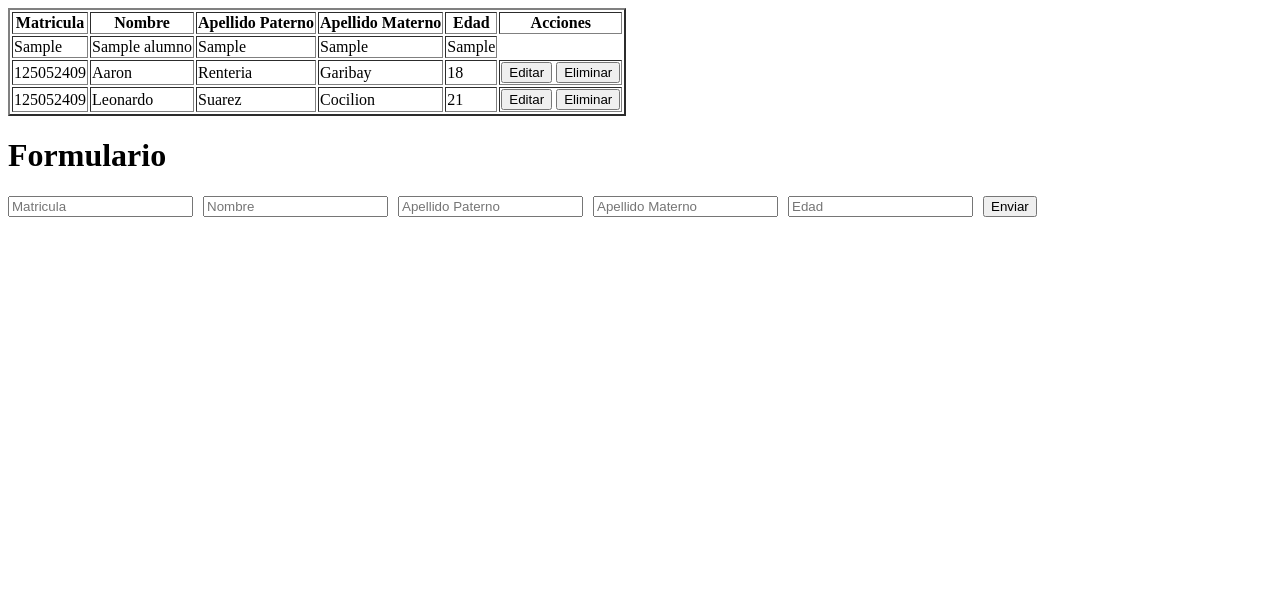
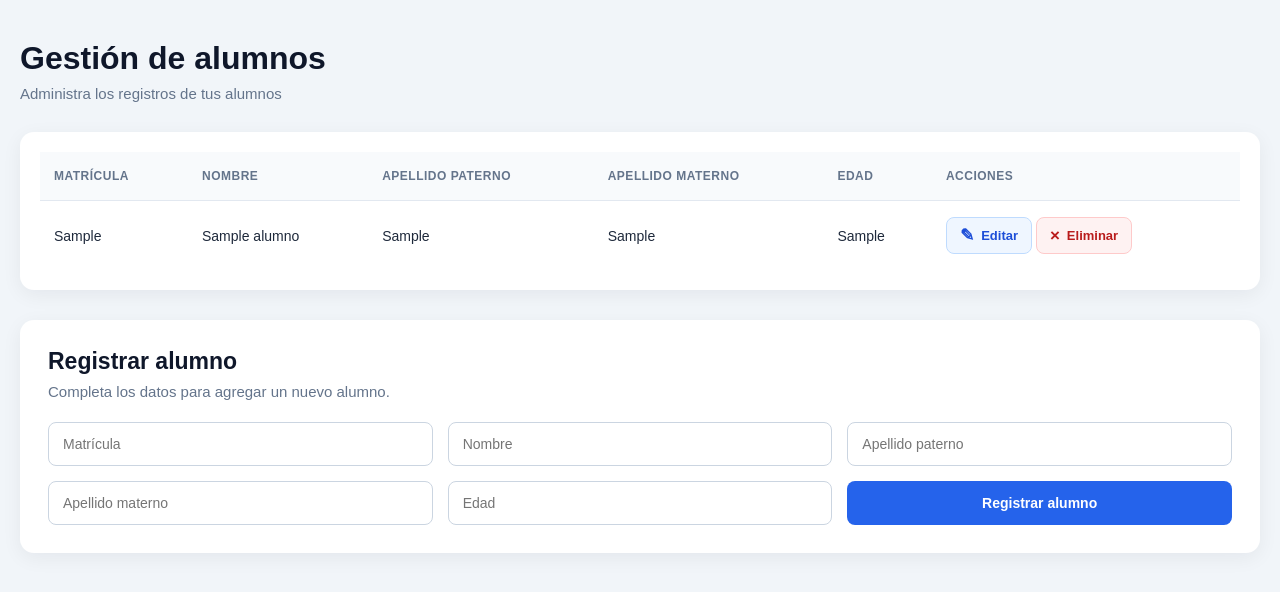
Before and after one commit to AaronRenteria/AppsWEB, a PHP site: page /CRUD/alumnos.php in a window 1280 px wide. Shown: the top 592 px of the page. Run offline with PHP 8.4, Linux system fonts and the light colour scheme; tables that the repository leaves empty or names only in its code hold one stand-in row (values such as "Sample post").

Commit message:
Boton eliminar

```diff
--- a/CRUD/alumnos.php
+++ b/CRUD/alumnos.php
@@ -1,89 +1,88 @@
 <?php
-include("Conexion.php");
+include("conexion.php");
 $conn = conectar();
 
 $sql = "SELECT * FROM alumnos";
-
-//
 $query = mysqli_query($conn, $sql);
-
 ?>
 
 <!DOCTYPE html>
-<html lang="en">
+<html lang="es">
 
 <head>
     <meta charset="UTF-8">
     <meta name="viewport" content="width=device-width, initial-scale=1.0">
-    <title>CRUD Alumnos</title>
+    <title>Gestión de alumnos</title>
+    <link rel="stylesheet" href="estilos.css">
 </head>
 
 <body>
-    <table border="2">
+
+    <main class="contenedor">
+        <header class="encabezado">
+            <h1>Gestión de alumnos</h1>
+            <p>Administra los registros de tus alumnos</p>
+        </header>
+
+        <section class="tabla-contenedor">
+            <table>
                 <thead>
                     <tr>
-                <th>Matricula</th>
+                        <th>Matrícula</th>
                         <th>Nombre</th>
-                <th>Apellido Paterno</th>
-                <th>Apellido Materno</th>
+                        <th>Apellido paterno</th>
+                        <th>Apellido materno</th>
                         <th>Edad</th>
                         <th>Acciones</th>
                     </tr>
                 </thead>
+
                 <tbody>
-            <?php
-                while($row = mysqli_fetch_array($query)){
-            ?>
+                    <?php while ($row = mysqli_fetch_assoc($query)) { ?>
                         <tr>
-                        <td><?php echo $row['matricula']?></td>
-                        <td><?php echo $row['nombre']?></td>
-                        <td><?php echo $row['apellido_p']?></td>
-                        <td><?php echo $row['apellido_m']?></td>
-                        <td><?php echo $row['edad']?></td>
-                    </tr>
-                    <?php
-                    }
-                    ?>
+                            <td><?php echo htmlspecialchars($row['matricula']); ?></td>
+                            <td><?php echo htmlspecialchars($row['nombre']); ?></td>
+                            <td><?php echo htmlspecialchars($row['apellido_p']); ?></td>
+                            <td><?php echo htmlspecialchars($row['apellido_m']); ?></td>
+                            <td><?php echo htmlspecialchars($row['edad']); ?></td>
 
-            <tr>
-                <td>125052409</td>
-                <td>Aaron</td>
-                <td>Renteria</td>
-                <td>Garibay</td>
-                <td>18</td>
-                <td>
-                    <button type="button">Editar</button>
-                    <button type="button">Eliminar</button>
+                            <td class="acciones">
+                                <a class="btn-editar"
+                                    href="editar.php?matricula=<?php echo urlencode($row['matricula']); ?>">
+                                    <span class="icono">✎</span>
+                                    Editar
+                                </a>
+
+                                <a class="btn-eliminar"
+                                    href="delete.php?matricula=<?php echo urlencode($row['matricula']); ?>"
+                                    onclick="return confirm('¿Seguro que quieres eliminar este alumno?');">
+                                    <span class="icono">×</span>
+                                    Eliminar
+                                </a>
                             </td>
                         </tr>
-            <tr>
-                <td>125052409</td>
-                <td>Leonardo</td>
-                <td>Suarez</td>
-                <td>Cocilion</td>
-                <td>21</td>
-                <td>
-                    <button type="button">Editar</button>
-                    <button type="button">Eliminar</button>
-                </td>
-            </tr>
+                    <?php } ?>
                 </tbody>
             </table>
-    <div>
-        <h1>Formulario</h1>
+        </section>
+
+        <section class="formulario-contenedor">
+            <h2>Registrar alumno</h2>
+            <p class="descripcion">Completa los datos para agregar un nuevo alumno.</p>
 
             <form action="insertar.php" method="POST">
-            <div style="display: flex; gap: 10px;">
-                <input type="text" name="matricula" placeholder="Matricula">
-                <input type="text" name="nombre" placeholder="Nombre">
-                <input type="text" name="apellido_p" placeholder="Apellido Paterno">
-                <input type="text" name="apellido_m" placeholder="Apellido Materno">
-                <input type="text" name="edad" placeholder="Edad">
-                <input type="submit" value="Enviar">
+                <div class="formulario">
+                    <input type="text" name="matricula" placeholder="Matrícula" required>
+                    <input type="text" name="nombre" placeholder="Nombre" required>
+                    <input type="text" name="apellido_p" placeholder="Apellido paterno" required>
+                    <input type="text" name="apellido_m" placeholder="Apellido materno" required>
+                    <input type="number" name="edad" placeholder="Edad" min="1" max="120" required>
+                    <input type="submit" value="Registrar alumno">
                 </div>
+            </form>
+        </section>
+    </main>
 
-        </form>
-    </div>
 </body>
 
 </html>
--- a/CRUD/conexion.php
+++ b/CRUD/conexion.php
@@ -1,13 +1,18 @@
 <?php
 
-function conectar(){
+function conectar() {
     $host = "localhost";
     $user = "root";
     $pass = "";
     $db = "aw_crud";
 
-    $con = mysqli_connect($host, $user, $pass);
-    mysqli_select_db($con, $db);
+    $con = mysqli_connect($host, $user, $pass, $db);
+
+    if (!$con) {
+        die("Error de conexión: " . mysqli_connect_error());
+    }
+
+    mysqli_set_charset($con, "utf8mb4");
 
     return $con;
 }
--- /dev/null
+++ b/CRUD/estilos.css
@@ -0,0 +1,198 @@
+* {
+    box-sizing: border-box;
+    margin: 0;
+    padding: 0;
+}
+
+body {
+    font-family: Arial, Helvetica, sans-serif;
+    background: #f1f5f9;
+    color: #1e293b;
+    padding: 40px 20px;
+}
+
+.contenedor {
+    max-width: 1250px;
+    margin: auto;
+}
+
+.encabezado {
+    margin-bottom: 30px;
+}
+
+.encabezado h1 {
+    font-size: 32px;
+    color: #0f172a;
+    margin-bottom: 8px;
+}
+
+.encabezado p,
+.descripcion {
+    color: #64748b;
+    font-size: 15px;
+}
+
+.tabla-contenedor {
+    background: white;
+    border-radius: 14px;
+    padding: 20px;
+    box-shadow: 0 5px 20px rgba(15, 23, 42, 0.06);
+    overflow-x: auto;
+    margin-bottom: 30px;
+}
+
+table {
+    width: 100%;
+    border-collapse: collapse;
+    min-width: 750px;
+}
+
+thead {
+    background: #f8fafc;
+}
+
+th {
+    color: #64748b;
+    font-size: 12px;
+    text-transform: uppercase;
+    letter-spacing: 0.5px;
+    text-align: left;
+    padding: 17px 14px;
+    border-bottom: 1px solid #e2e8f0;
+}
+
+td {
+    padding: 16px 14px;
+    font-size: 14px;
+    border-bottom: 1px solid #edf2f7;
+}
+
+tbody tr:hover {
+    background: #f8fafc;
+}
+
+tbody tr:last-child td {
+    border-bottom: none;
+}
+
+.acciones {
+    white-space: nowrap;
+}
+
+.acciones a {
+    display: inline-flex;
+    align-items: center;
+    justify-content: center;
+    gap: 7px;
+    padding: 9px 13px;
+    border-radius: 8px;
+    font-size: 13px;
+    font-weight: 600;
+    text-decoration: none;
+    transition: all 0.2s ease;
+    border: 1px solid transparent;
+}
+
+.btn-editar {
+    color: #1d4ed8;
+    background: #eff6ff;
+    border-color: #bfdbfe !important;
+}
+
+.btn-editar:hover {
+    background: #2563eb;
+    border-color: #2563eb !important;
+    color: white;
+    transform: translateY(-2px);
+    box-shadow: 0 4px 10px rgba(37, 99, 235, 0.2);
+}
+
+.btn-eliminar {
+    color: #b91c1c;
+    background: #fef2f2;
+    border-color: #fecaca !important;
+}
+
+.btn-eliminar:hover {
+    background: #dc2626;
+    border-color: #dc2626 !important;
+    color: white;
+    transform: translateY(-2px);
+    box-shadow: 0 4px 10px rgba(220, 38, 38, 0.2);
+}
+
+.icono {
+    font-size: 17px;
+    line-height: 1;
+}
+
+.formulario-contenedor {
+    background: white;
+    padding: 28px;
+    border-radius: 14px;
+    box-shadow: 0 5px 20px rgba(15, 23, 42, 0.06);
+}
+
+.formulario-contenedor h2 {
+    font-size: 23px;
+    margin-bottom: 8px;
+    color: #0f172a;
+}
+
+.descripcion {
+    margin-bottom: 22px;
+}
+
+.formulario {
+    display: grid;
+    grid-template-columns: repeat(3, minmax(0, 1fr));
+    gap: 15px;
+}
+
+.formulario input {
+    width: 100%;
+    padding: 13px 14px;
+    border: 1px solid #cbd5e1;
+    border-radius: 8px;
+    font-size: 14px;
+    outline: none;
+    background: white;
+    transition: border-color 0.2s, box-shadow 0.2s;
+}
+
+.formulario input:focus {
+    border-color: #2563eb;
+    box-shadow: 0 0 0 3px rgba(37, 99, 235, 0.12);
+}
+
+.formulario input[type="submit"] {
+    background: #2563eb;
+    color: white;
+    font-weight: bold;
+    border: none;
+    cursor: pointer;
+    transition: background 0.2s, transform 0.2s;
+}
+
+.formulario input[type="submit"]:hover {
+    background: #1d4ed8;
+    transform: translateY(-1px);
+}
+
+@media (max-width: 800px) {
+    body {
+        padding: 20px 12px;
+    }
+
+    .encabezado h1 {
+        font-size: 26px;
+    }
+
+    .formulario {
+        grid-template-columns: 1fr;
+    }
+
+    .formulario-contenedor {
+        padding: 20px;
+    }
+}
```
Also changed, not shown: CRUD/delete.php (added, +28 -0 lines), CRUD/insertar.php (+48 -17 lines), Examen/delete.php (added). Lines whose indentation alone changed are shown as unchanged.
